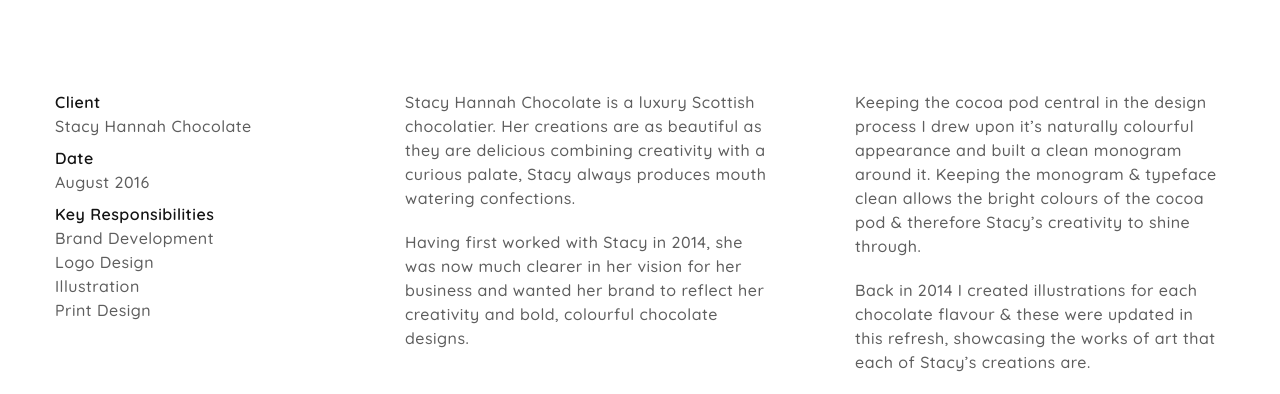
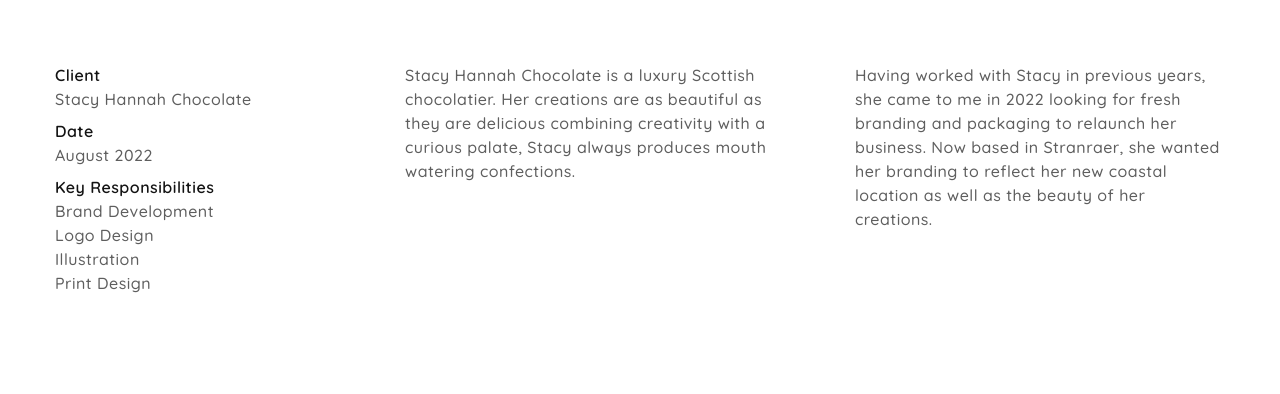
Before and after one commit to Cmac2712/sm-portfolio-site, a PHP site: page /stacy-hannah-folio in a window 1280 px wide. Shown: the part 746-1140 px from the top of the page. Run offline with PHP 8.4, Linux system fonts and the light colour scheme.

Commit message:
Updates to Stacy Hannah text

```diff
--- a/stacy-hannah-folio.php
+++ b/stacy-hannah-folio.php
@@ -15,7 +15,7 @@
             <div class="row justify-content-center">
                 <div class="col-lg-6 text-center">
                     <h1 class="display-3 text-white">Stacy Hannah Chocolate</h1>
-                    <p class="lead text-white mb-0">Branding & illustration for luxury Scottish chocolatier Stacy Hannah Chocolates.  Stacy's chocolates are bright and beautiful so her branding had to reflect this.</p>
+                    <p class="lead text-white mb-0">Branding & illustration for luxury Scottish chocolatier Stacy Hannah Chocolates.</p>
                 </div>
             </div>
         </div>
@@ -27,15 +27,15 @@
                 <div class="col-12 col-lg-3">
                     <ul class="dk-list">
                         <li><strong>Client</strong><br>Stacy Hannah Chocolate</li>
-                        <li><strong>Date</strong><br>August 2016</li>
+                        <li><strong>Date</strong><br>August 2022</li>
                         <li><strong>Key Responsibilities</strong><br>Brand Development<br>Logo Design<br>Illustration<br>Print Design</li>
                     </ul>
                 </div>
                 <div class="col-12 col-md-6 col-lg-4">
-                    <p class="pb-20 mb-0">Stacy Hannah Chocolate is a luxury Scottish chocolatier.  Her creations are as beautiful as they are delicious combining creativity with a curious palate, Stacy always produces mouth watering confections.</p><p class="mb-0">Having first worked with Stacy in 2014, she was now much clearer in her vision for her business and wanted her brand to reflect her creativity and bold, colourful chocolate designs.</p>
+                    <p class="pb-20 mb-0">Stacy Hannah Chocolate is a luxury Scottish chocolatier.  Her creations are as beautiful as they are delicious combining creativity with a curious palate, Stacy always produces mouth watering confections.</p>
                 </div>
                 <div class="col-12 col-md-6 col-lg-4">
-                    <p class="pb-20 mb-0">Keeping the cocoa pod central in the design process I drew upon it’s naturally colourful appearance and built a clean monogram around it.  Keeping the monogram & typeface clean allows the bright colours of the cocoa pod & therefore Stacy’s creativity to shine through.</p><p class="mb-0">Back in 2014 I created illustrations for each chocolate flavour & these were updated in this refresh, showcasing the works of art that each of Stacy’s creations are.</p>
+                    <p class="pb-20 mb-0">Having worked with Stacy in previous years, she came to me in 2022 looking for fresh branding and packaging to relaunch her business.  Now based in Stranraer, she wanted her branding to reflect her new coastal location as well as the beauty of her creations.</p>
                 </div>
             </div>
         </div>
```
